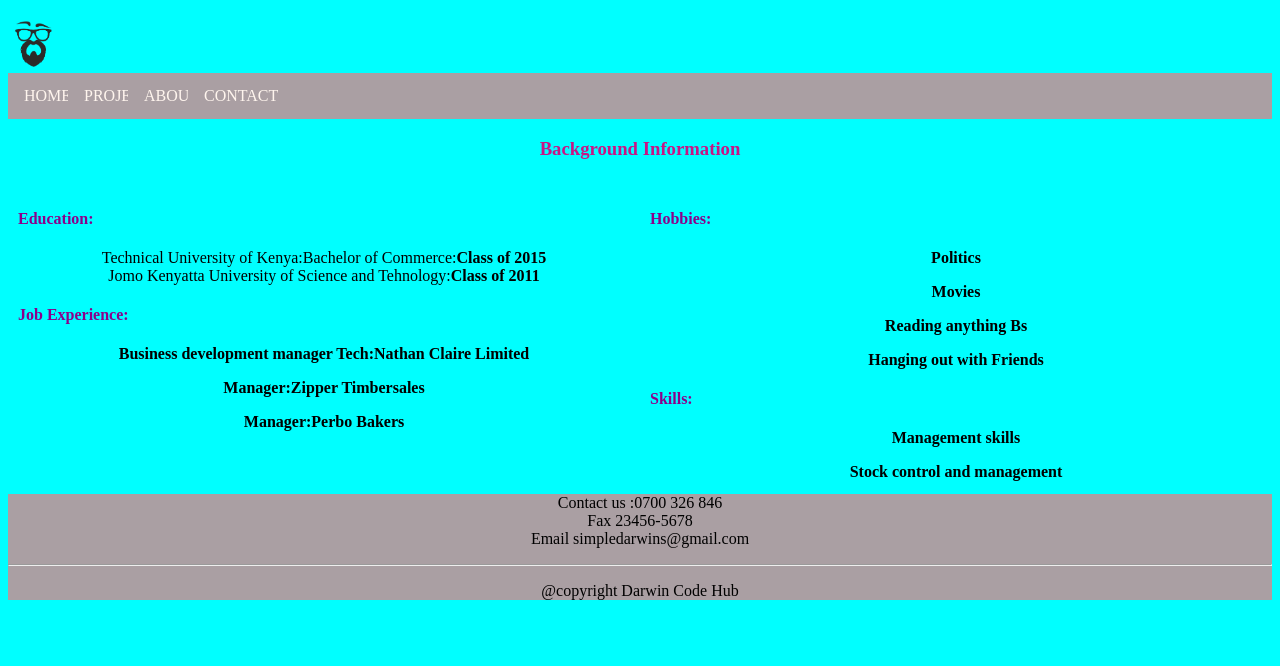
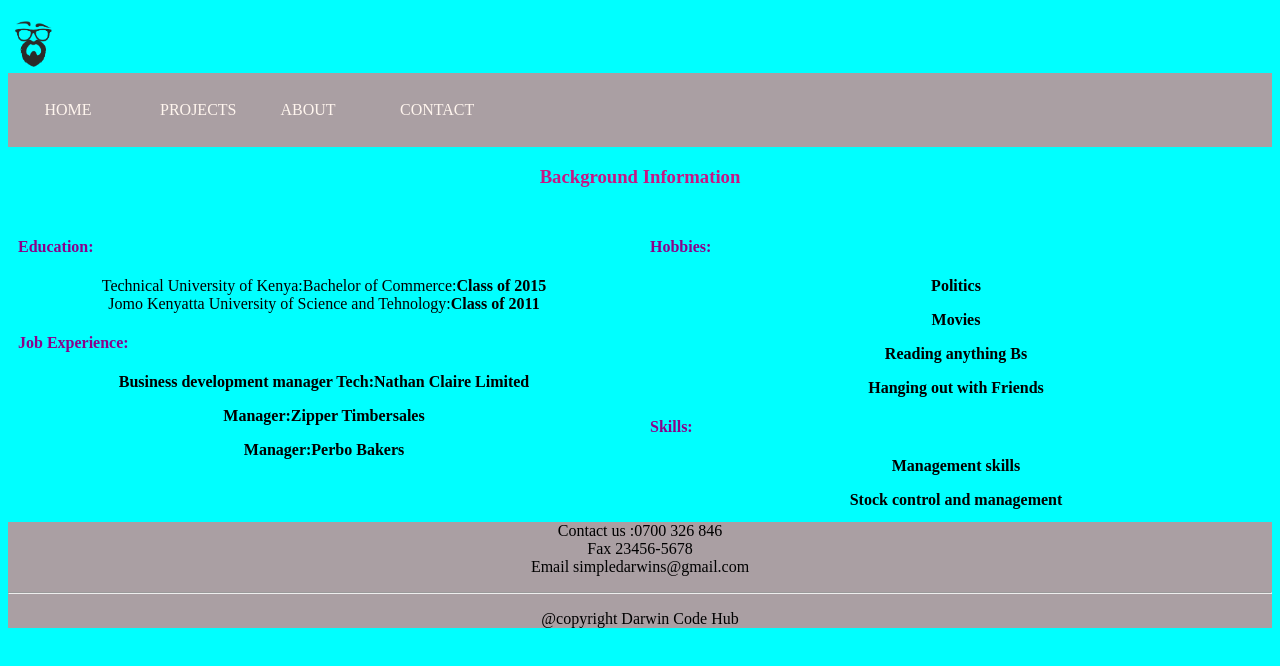
Before and after one commit to borosco/web-project, a plain HTML site: page about.html in a window 1280 px wide. Shown: the part 62-728 px from the top of the page. Drawn offline with Linux system fonts and the light colour scheme; files whose address does not match are found by name.

Commit message:
Changing css file to avoid overflow

```diff
--- a/clean.css
+++ b/clean.css
@@ -5,20 +5,20 @@ ul{
     background-color: rgb(170, 159, 163);
     overflow: hidden;
 
+
+
 }
 
 li a:hover{
     background-color: springgreen;
-    padding: 10px;
-
 
 }
 li a{
     display: block;
-    width: 60px;
+    width: 120px;
     color: seashell;
     text-align: center;
-    padding: 14px 16px;
+    padding: 28px 32px;
     text-decoration: none;
 }
 li{
```
Also changed, not shown: index.html (+9 -8 lines).
